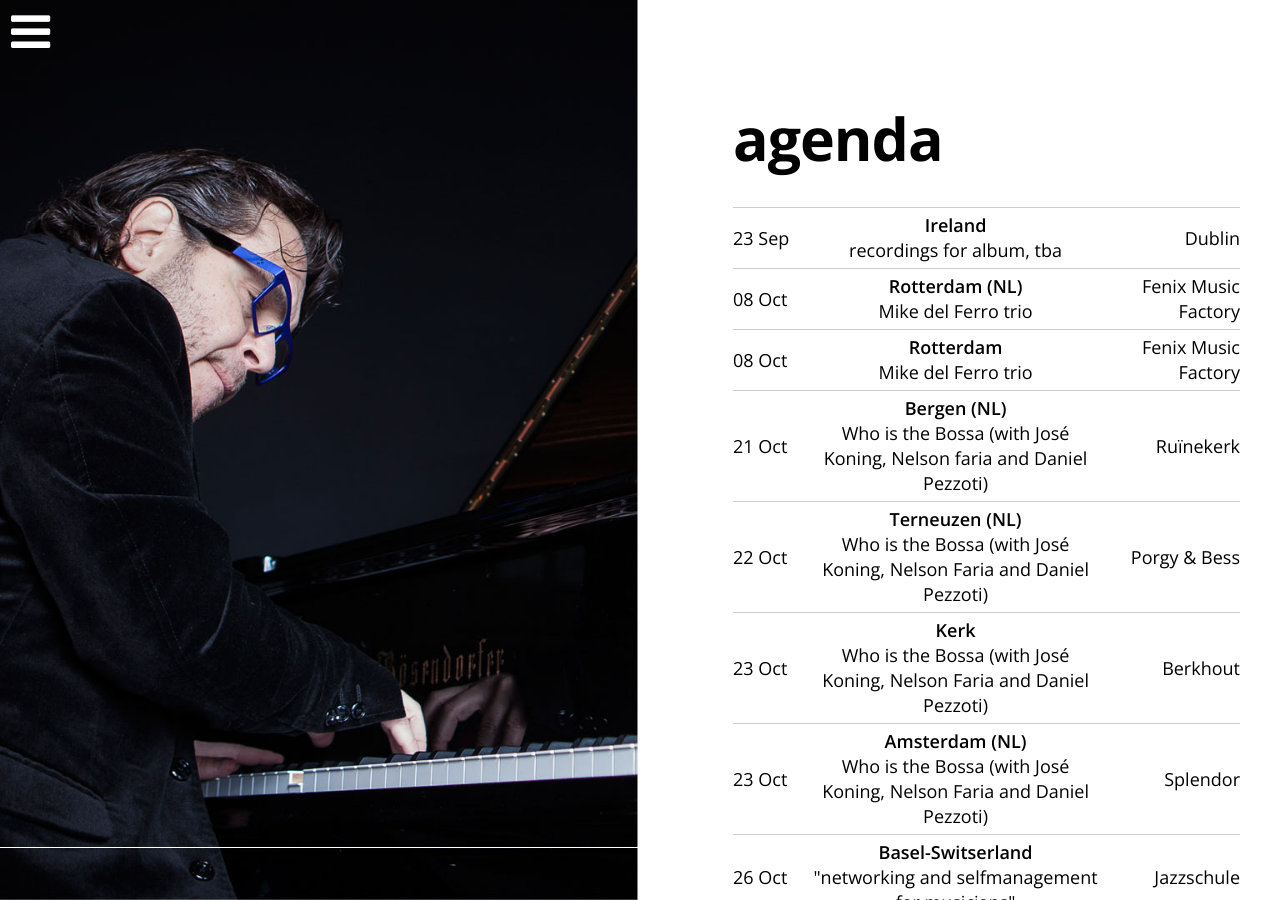
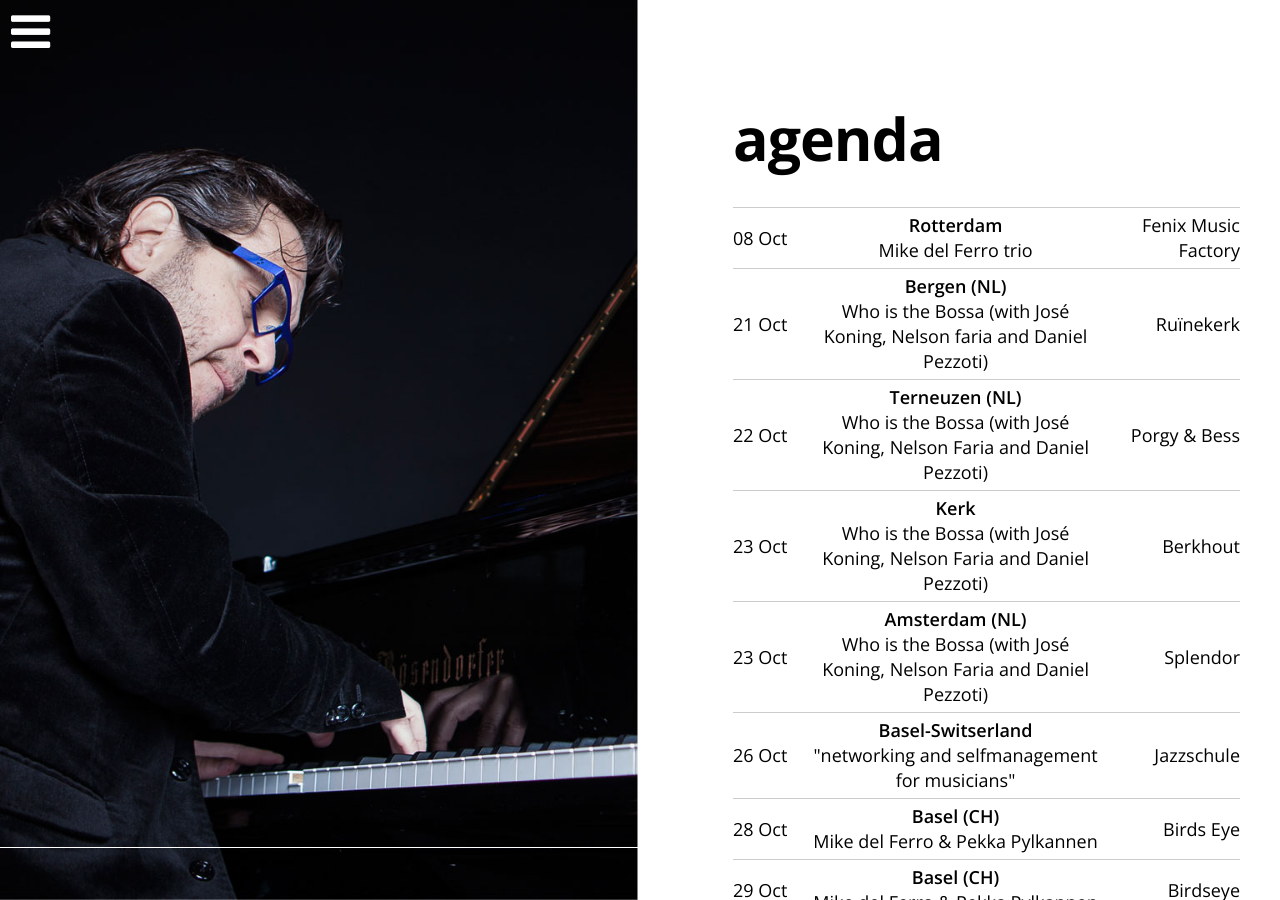
Before and after one commit to mikedelferro/website, a Jekyll site: the page built from agenda.html, in a window 1280 px wide and 900 px high. Built offline with Jekyll 4.4.1, drawn with Linux system fonts in a browser that asks for light colours; nearby versions of some CDN libraries.

Commit message:
Updated '/_config.yml' via CloudCannon

```diff
--- a/_config.yml
+++ b/_config.yml
@@ -94,13 +94,3 @@ gigs:
     location: De Roode bioscoop
     venue: Amsterdam (NL)
     url: 'http://www.roodebioscoop.nl/Roode-Zondagen/467-CLARON-MCFADDEN-en-MIKE-DEL-FERRO/1338'
-  - title: Mike del Ferro trio
-    date: 2016-10-08T08:30:00.000Z
-    location: Fenix Music Factory
-    venue: Rotterdam (NL)
-    url: 'https://www.facebook.com/fenixmusicfactory/?fref=ts'
-  - title: 'recordings for album, tba'
-    date: 2016-09-23T00:00:00.000Z
-    location: Dublin
-    venue: Ireland
-    url:
```
